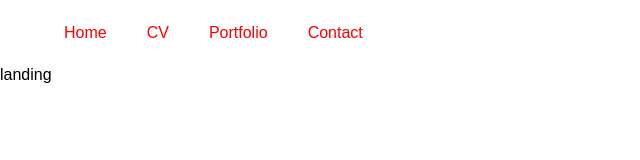
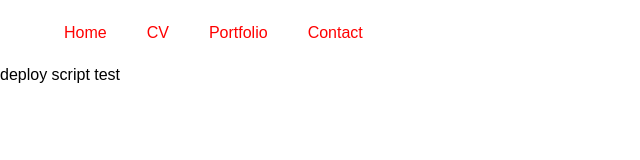
Before and after one commit to haalto/portfolio, a React (Create React App) app: page / in a window 1280 px wide. Shown: the top 160 px of the page, without its empty margins (0-640 px from the left). Built offline with nearby package versions, Linux system fonts and the light colour scheme; the HTML template or start-up script is replaced by a standard one.

Commit message:
deploybuild

```diff
--- a/package.json
+++ b/package.json
@@ -21,7 +21,8 @@
     "start": "react-scripts start",
     "build": "react-scripts build",
     "test": "react-scripts test",
-    "eject": "react-scripts eject"
+    "eject": "react-scripts eject",
+    "deploy": "git add . && git commit -m deploybuild && git push"
   },
   "eslintConfig": {
     "extends": "react-app"
--- a/src/pages/Landing/LandingPage.tsx
+++ b/src/pages/Landing/LandingPage.tsx
@@ -5,7 +5,7 @@ const LandingPage: React.FC = () => {
   return (
     <div>
       <Navbar/>
-      landing
+      deploy script test
     </div>
   )
 }
```
